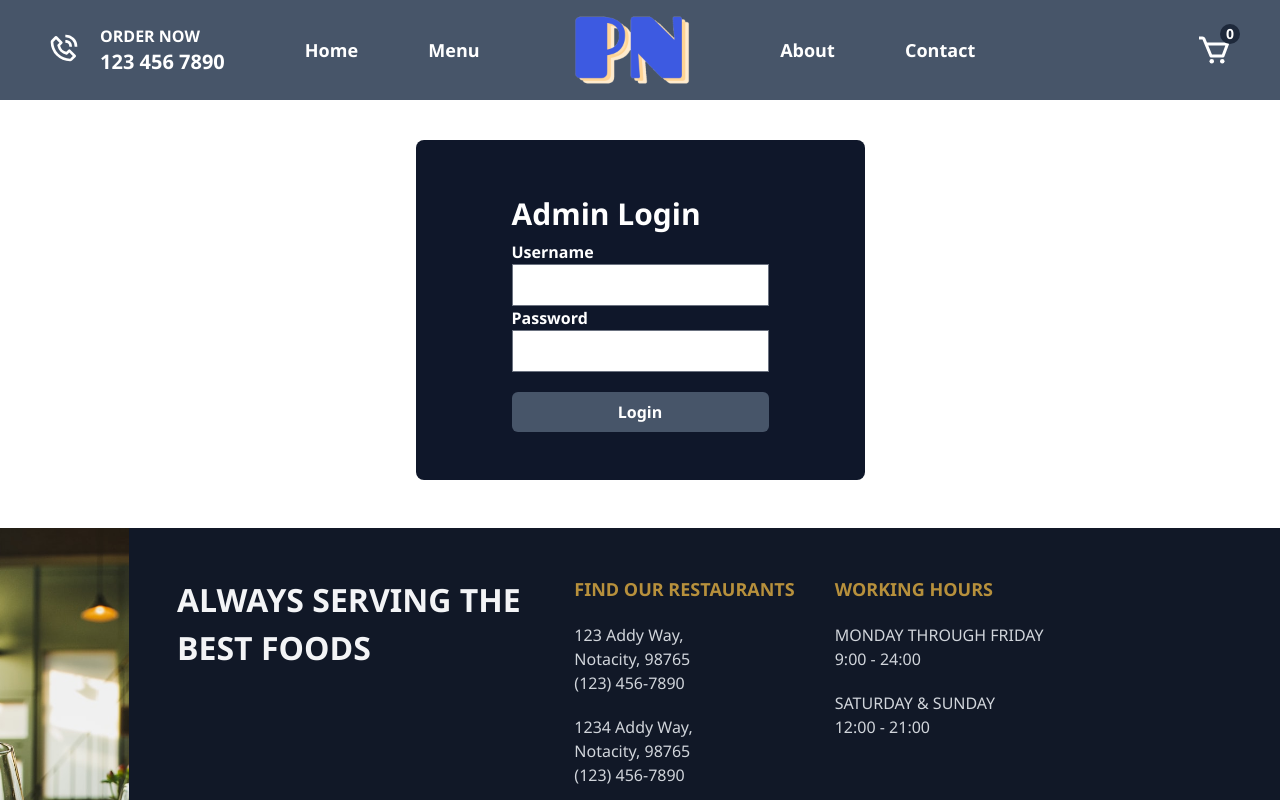
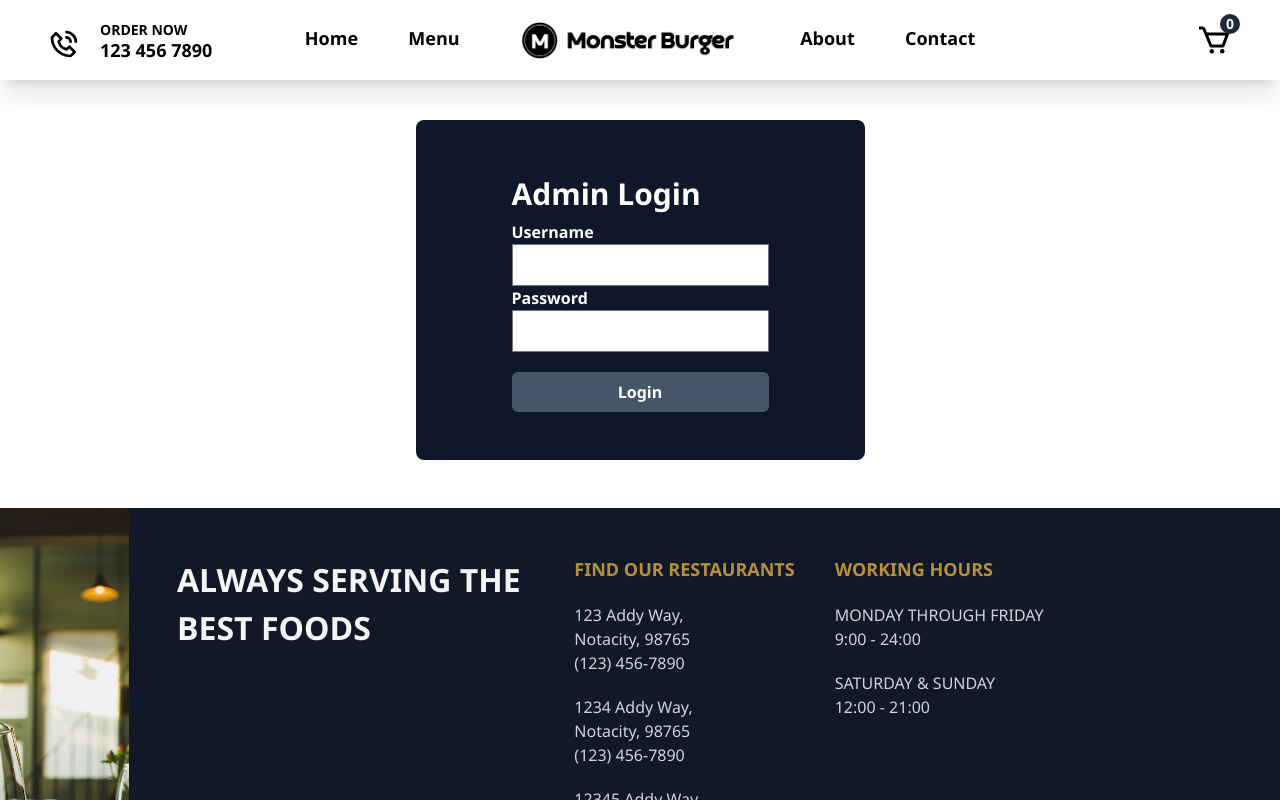
Before and after one commit to pn-code/restaurant-app, a Next.js app: page /login in a window 1280 px wide. Shown: the top 800 px of the page. Built offline with nearby package versions, Linux system fonts and the light colour scheme.

Commit message:
Restyled Navbar with new logo

```diff
--- a/components/Navbar.jsx
+++ b/components/Navbar.jsx
@@ -8,20 +8,20 @@ const Navbar = () => {
     const quantity = useSelector((state) => state.cart.quantity);
 
     return (
-        <div className="flex z-50 sticky top-0 items-center justify-between h-[100px] py-0 px-12 bg-slate-600 text-white ">
+        <div className="flex z-50 sticky top-0 items-center justify-between h-[80px] py-0 px-12 bg-white text-black shadow-xl">
             {/* Call Section */}
-            <div className="flex flex-[3] md:flex-1 hover:text-[#d7905c] ease-in duration-200">
+            <div className="flex flex-[3] md:flex-1 hover:text-gray-700 ease-in duration-200 cursor-pointer">
                 <BiPhoneCall className="mt-2" size={32} />
 
-                <div className="font-bold ml-5">
+                <div className="font-bold ml-5 text-sm">
                     <div>ORDER NOW</div>
-                    <div className="text-xl">123 456 7890</div>
+                    <div className="text-[18px]">123 456 7890</div>
                 </div>
             </div>
 
             {/* Center */}
             <div className="hidden md:block justify-between flex-[3]">
-                <ul className="flex m-5 font-semibold text-lg justify-between">
+                <ul className="flex m-5 font-bold text-lg justify-between">
                     <li className="navList">
                         <Link href="/" passHref>
                             Home
@@ -30,10 +30,11 @@ const Navbar = () => {
                     <li className="navList">Menu</li>
                     <Link href="/" passHref>
                         <Image
+                        className="rounded-md"
                             src="/assets/logo.png"
                             alt=""
-                            width={160}
-                            height={70}
+                            width={240}
+                            height={160}
                         />
                     </Link>
 
@@ -45,9 +46,9 @@ const Navbar = () => {
             {/* Cart */}
             <div className="flex flex-1 justify-end">
                 <Link href="/cart" passHref>
-                    <div className="relative hover:scale-110 ease-in duration-200 hover:text-[#d7905c]">
+                    <div className="relative hover:scale-110 ease-in duration-200 hover:text-gray-700 text-black">
                         <BiCart size={36} />
-                        <div className="flex items-center justify-center absolute -top-2 -right-2 w-5 h-5 rounded-full bg-slate-800 p-2 font-semibold text-sm">
+                        <div className="flex items-center justify-center absolute -top-2 -right-2 w-5 h-5 rounded-full bg-slate-800 p-2 font-semibold text-sm text-white">
                             {quantity}
                         </div>
                     </div>
--- a/styles/globals.css
+++ b/styles/globals.css
@@ -8,7 +8,7 @@ html {
 
 @layer components {
     .navList {
-        @apply p-0 flex items-center list-none text-white cursor-pointer hover:scale-105 ease-out duration-150 hover:text-[#d7905c];
+        @apply p-0 flex items-center list-none text-black cursor-pointer ease-out duration-150 hover:text-gray-700 border-b-4 border-transparent hover:border-gray-700;
     }
 
     .featuredArrow {
```
Also changed, not shown: public/assets/logo.png.
